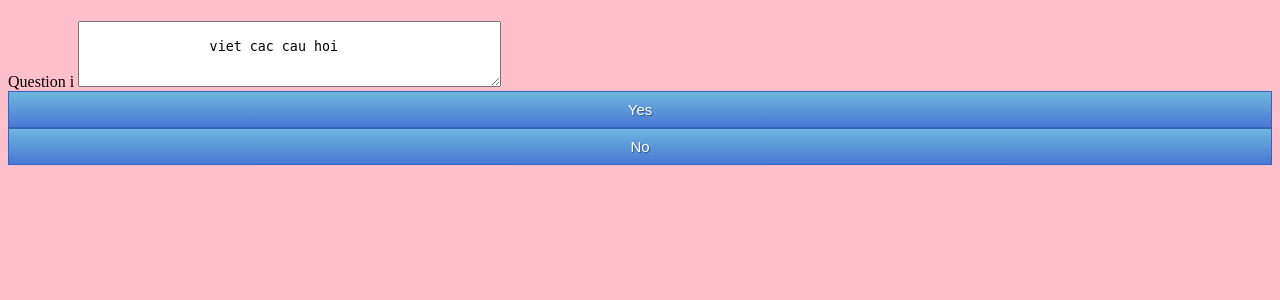
After one commit to trodjngung/thinking, a CakePHP app: the page made by app/View/Thinking/question.ctp in a window 1280 px wide. The commit adds this page. Shown: the top 300 px of the page. Run offline with PHP 8.4 and a stand-in for CakePHP, Linux system fonts and the light colour scheme; the template is opened without the code that fills it, so the values that code supplies are empty; some libraries are stand-ins or nearby versions.

Commit message:
Anh#200114 - tao gao dien ban dau

```diff
--- /dev/null
+++ b/app/View/Thinking/question.ctp
@@ -0,0 +1,8 @@
+<div class="question">
+	Question i
+	<textarea rows="4" cols="50">
+		viet cac cau hoi
+	</textarea>
+	<button type="submit" class="btn btn-primary btn-block btn-large" >Yes</button>
+	<button type="submit" class="btn btn-primary btn-block btn-large"> No</button>
+</div>
--- a/app/View/Thinking/view.ctp
+++ b/app/View/Thinking/view.ctp
@@ -3,9 +3,9 @@
     <form method="post">
     	NickName: <input type="text" name="name" required="required"  >
     	Age: <input type="number" name="age" required="required" >
-    	Gender:
+    	<p>Gender:</p>
     	<input type="checkbox" name="gender" value="Male"> Male
     	<input type="checkbox" name="gender" value="Female"> Female
-    	<button type="submit" class="btn">Play</button>
+    	<button type="submit" class="btn btn-primary btn-block btn-large">Play</button>
     </form>
 </div>
--- a/app/webroot/css/style.css
+++ b/app/webroot/css/style.css
@@ -341,4 +341,107 @@ a {
 
 html{
   background: pink;
+  width: 100%;
+  height: 100%
+  font-family: 'Source Sans Pro', sans-serif;
 }
+.information {
+	position: absolute;
+	top: 40%;
+	left: 50%;
+	margin: -150px 0 0 -150px;
+	width: 300px;
+	height: 300px;
+}
+.information-title {
+	color: #fff;
+	font-size: 2em;
+	letter-spacing: 1px;
+	text-align: center;
+	margin-bottom: 0.5em;
+}
+
+input {
+	width: 100%;
+	margin-bottom: 10px;
+	background: rgba(0,0,0,0.3);
+	border: none;
+	outline: none;
+	padding: 10px;
+	font-size: 13px;
+	color: #fff;
+	text-shadow: 1px 1px 1px rgba(0,0,0,0.3);
+	border: 1px solid rgba(0,0,0,0.3);
+}
+input:focus {
+    box-shadow: inset 0 -5px 45px rgba(100,100,100,0.4), 0 1px 1px rgba(255,255,255,0.2);
+}
+
+
+.btn {
+    display: inline-block;
+    padding: 4px 10px 4px;
+    margin-bottom: 0;
+    font-size: 13px;
+    line-height: 18px;
+    color: #333333;
+    text-align: center;text-shadow: 0 1px 1px rgba(255, 255, 255, 0.75);
+    vertical-align: middle;
+    background-color: #f5f5f5;
+    background-image: linear-gradient(#ffffff, #e6e6e6);
+    background-repeat: repeat-x;
+    filter: progid:dximagetransform.microsoft.gradient(startColorstr=#ffffff, endColorstr=#e6e6e6, GradientType=0);
+    border-color: #e6e6e6 #e6e6e6 #e6e6e6;
+    border-color: rgba(0, 0, 0, 0.1) rgba(0, 0, 0, 0.1) rgba(0, 0, 0, 0.25);
+    border: 1px solid #e6e6e6;
+    cursor: pointer;
+}
+
+.btn:hover, .btn:active, .btn.active, .btn.disabled, .btn[disabled] {
+    background-color: #e6e6e6;
+}
+
+.btn-large {
+    padding: 9px 14px;
+    font-size: 15px;
+    line-height: normal;
+  }
+.btn:hover {
+    color: #333333;
+    text-decoration: none;
+    background-color: #e6e6e6;
+    background-position: 0 -15px;
+    transition: background-position 0.1s linear;
+}
+
+.btn-primary, .btn-primary:hover {
+    text-shadow: 0 -1px 0 rgba(0, 0, 0, 0.25);
+    color: #ffffff;
+}
+
+.btn-primary.active {
+    color: rgba(255, 255, 255, 0.75);
+}
+
+.btn-primary {
+    background-color: #4a77d4;
+    background-image: -webkit-gradient(linear, 0 0, 0 100%, from(#6eb6de), to(#4a77d4));
+    background-image: -webkit-linear-gradient(#6eb6de, #4a77d4);
+    background-image: -moz-linear-gradient(#6eb6de, #4a77d4);
+    background-image: -o-linear-gradient(#6eb6de, #4a77d4);
+    background-image: linear-gradient(#6eb6de, #4a77d4);
+    background-repeat: repeat-x;
+    filter: progid:dximagetransform.microsoft.gradient(startColorstr=#6eb6de, endColorstr=#4a77d4, GradientType=0);
+   border: 1px solid #3762bc;
+    text-shadow: 1px 1px 1px rgba(0,0,0,0.4);
+}
+
+.btn-primary:hover, .btn-primary:active, .btn-primary.active, .btn-primary.disabled, .btn-primary[disabled] {
+    filter: none;
+    background-color: #4a77d4;
+}
+
+.btn-block {
+    width: 100%;
+    display:block;
+}
--- a/app/webroot/index.php
+++ b/app/webroot/index.php
@@ -1,5 +1,6 @@
 <?php
 /**
+
  * Index
  *
  * The Front Controller for handling every request
```
Also changed, not shown: app/Controller/ThinkingController.php (added, +14 -0 lines).
